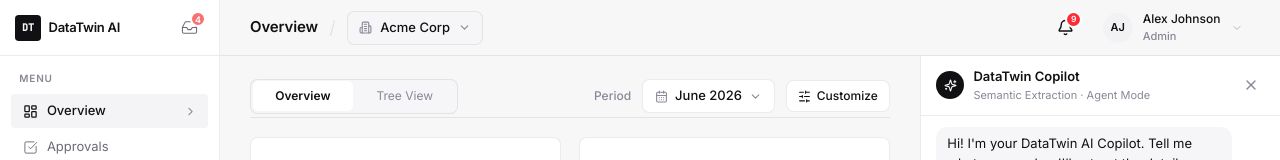
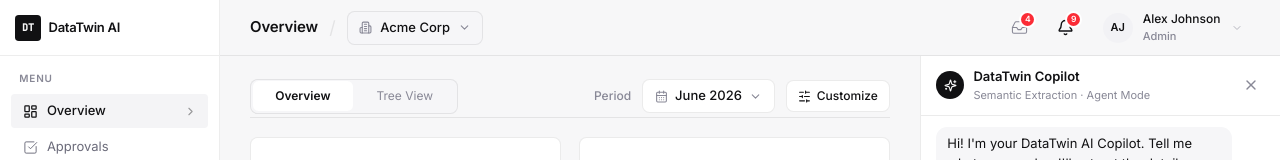
Before and after one commit to Logaprasanth-uiux/DataTwin-FA, a React (Vite) app: page / in a window 1280 px wide. Both pictures are taken after typing "name@example.com", "Sample123" into the empty fields and a click on the button "Sign In". Shown: the top 160 px of the page. Built offline with nearby package versions, Linux system fonts and the light colour scheme.

Commit message:
global header integration, notification icon alignment, and transaction card refinements

```diff
--- a/src/app/App.tsx
+++ b/src/app/App.tsx
@@ -264,7 +264,7 @@ export default function App() {
 
   const isListPage = ["Organization", "Vendor", "Purchase Order", "Bill"].includes(active);
   // Inbox and Approvals have their own inner layout (full page with header inside)
-  const hasOwnHeader = ["Approvals", "Transaction Hub"].includes(active);
+  const hasOwnHeader = ["Approvals"].includes(active);
 
   return (
     <PanelContext.Provider value={{
@@ -276,7 +276,10 @@ export default function App() {
       logout: handleLogout,
       pendingNotifications: notifications,
       refreshNotifications,
-      navigateToRecord
+      navigateToRecord,
+      activePage: active,
+      setActivePage: setActive,
+      unreadInboxCount: inboxItems.filter(i => i.unread).length
     }}>
       <div
         className="flex h-screen w-full overflow-hidden"
@@ -302,7 +305,7 @@ export default function App() {
                 <h1 style={{ fontSize: 15, fontWeight: 600, color: "var(--foreground)", letterSpacing: "-0.01em" }}>
                   {pageTitles[active]}
                 </h1>
-                {(active === "Overview" || active === "Inbox") && (
+                {(active === "Overview" || active === "Inbox" || active === "Transaction Hub") && (
                   <>
                     <span style={{ color: "var(--border)", fontSize: 18 }}>/</span>
                     <CompanySwitch />
--- a/src/app/components/Sidebar.tsx
+++ b/src/app/components/Sidebar.tsx
@@ -58,7 +58,7 @@ export function Sidebar({ dark, onToggleDark, active, onSetActive, inboxItems, s
     >
       {/* Logo & Standalone Notifications Button */}
       <div
-        className="flex items-center justify-between px-4"
+        className="flex items-center px-4"
         style={{ height: 56, borderBottom: "1px solid var(--sidebar-border)" }}
       >
         <div className="flex items-center gap-2">
@@ -74,41 +74,6 @@ export function Sidebar({ dark, onToggleDark, active, onSetActive, inboxItems, s
             DataTwin AI
           </span>
         </div>
-
-        {/* Notifications Button */}
-        <button
-          onClick={() => onSetActive("Inbox")}
-          className="relative flex items-center justify-center rounded-lg p-1.5 transition-colors"
-          style={{
-            background: active === "Inbox" ? "var(--sidebar-accent)" : "transparent",
-            color: active === "Inbox" ? "var(--sidebar-accent-foreground)" : "var(--sidebar-foreground)",
-            border: "none",
-            cursor: "pointer",
-          }}
-          title="Inbox Notifications"
-        >
-          <Inbox size={17} strokeWidth={active === "Inbox" ? 2 : 1.5} />
-          {unreadCount > 0 && (
-            <span
-              className="absolute flex items-center justify-center rounded-full"
-              style={{
-                top: 2,
-                right: 2,
-                transform: "translate(25%, -25%)",
-                minWidth: 16,
-                height: 16,
-                background: "#f87171",
-                fontSize: 9,
-                fontWeight: 700,
-                color: "#fff",
-                padding: "0 3px",
-                border: "2px solid var(--sidebar)",
-              }}
-            >
-              {unreadCount}
-            </span>
-          )}
-        </button>
       </div>
 
       {/* Nav */}
--- a/src/app/components/UserProfile.tsx
+++ b/src/app/components/UserProfile.tsx
@@ -1,5 +1,5 @@
 import { useState, useRef, useEffect } from "react";
-import { LogOut, ChevronDown, Bell, CheckSquare, HelpCircle, ShieldCheck } from "lucide-react";
+import { LogOut, ChevronDown, Bell, CheckSquare, HelpCircle, ShieldCheck, Inbox } from "lucide-react";
 import { useActivity } from "../contexts";
 
 interface UserProfileProps {
@@ -28,6 +28,9 @@ export function UserProfile({ size = "md" }: UserProfileProps) {
 
   return (
     <div style={{ display: "flex", alignItems: "center", gap: size === "sm" ? "10px" : "14px" }}>
+      {/* Inbox Notification */}
+      <InboxNotification size={size} />
+
       {/* Notification Bell */}
       <NotificationBell size={size} />
 
@@ -245,3 +248,44 @@ function NotificationBell({ size }: { size: "sm" | "md" }) {
     </div>
   );
 }
+
+function InboxNotification({ size }: { size: "sm" | "md" }) {
+  const { activePage, setActivePage, unreadInboxCount = 0 } = useActivity();
+
+  if (!setActivePage) return null;
+
+  const isActive = activePage === "Inbox";
+
+  return (
+    <button
+      onClick={() => setActivePage("Inbox")}
+      className="flex items-center justify-center rounded-lg hover:bg-accent transition-colors relative"
+      style={{
+        width: size === "sm" ? 28 : 32,
+        height: size === "sm" ? 28 : 32,
+        background: isActive ? "var(--accent)" : "transparent",
+        border: "none",
+        cursor: "pointer",
+        color: isActive ? "var(--foreground)" : "var(--muted-foreground)",
+      }}
+      title="Inbox Notifications"
+    >
+      <Inbox size={size === "sm" ? 15 : 17} strokeWidth={isActive ? 2 : 1.5} />
+      {unreadInboxCount > 0 && (
+        <span
+          className="absolute rounded-full flex items-center justify-center font-bold text-white bg-red-500"
+          style={{
+            top: 1,
+            right: 1,
+            width: 13,
+            height: 13,
+            fontSize: "8.5px",
+            boxShadow: "0 0 0 2px var(--card)"
+          }}
+        >
+          {unreadInboxCount}
+        </span>
+      )}
+    </button>
+  );
+}
--- a/src/app/contexts.ts
+++ b/src/app/contexts.ts
@@ -55,6 +55,9 @@ export interface PanelContextType {
   pendingNotifications?: NotificationItem[];
   refreshNotifications?: () => void;
   navigateToRecord?: (type: string, id: string) => void;
+  activePage?: string;
+  setActivePage?: (page: string) => void;
+  unreadInboxCount?: number;
 }
 
 export function getInitialMockData(id: string, type: string, status: string): RecordCollabData {
```
Also changed, not shown: src/app/components/pages/TransactionHubPage.tsx (+35 -35 lines).
